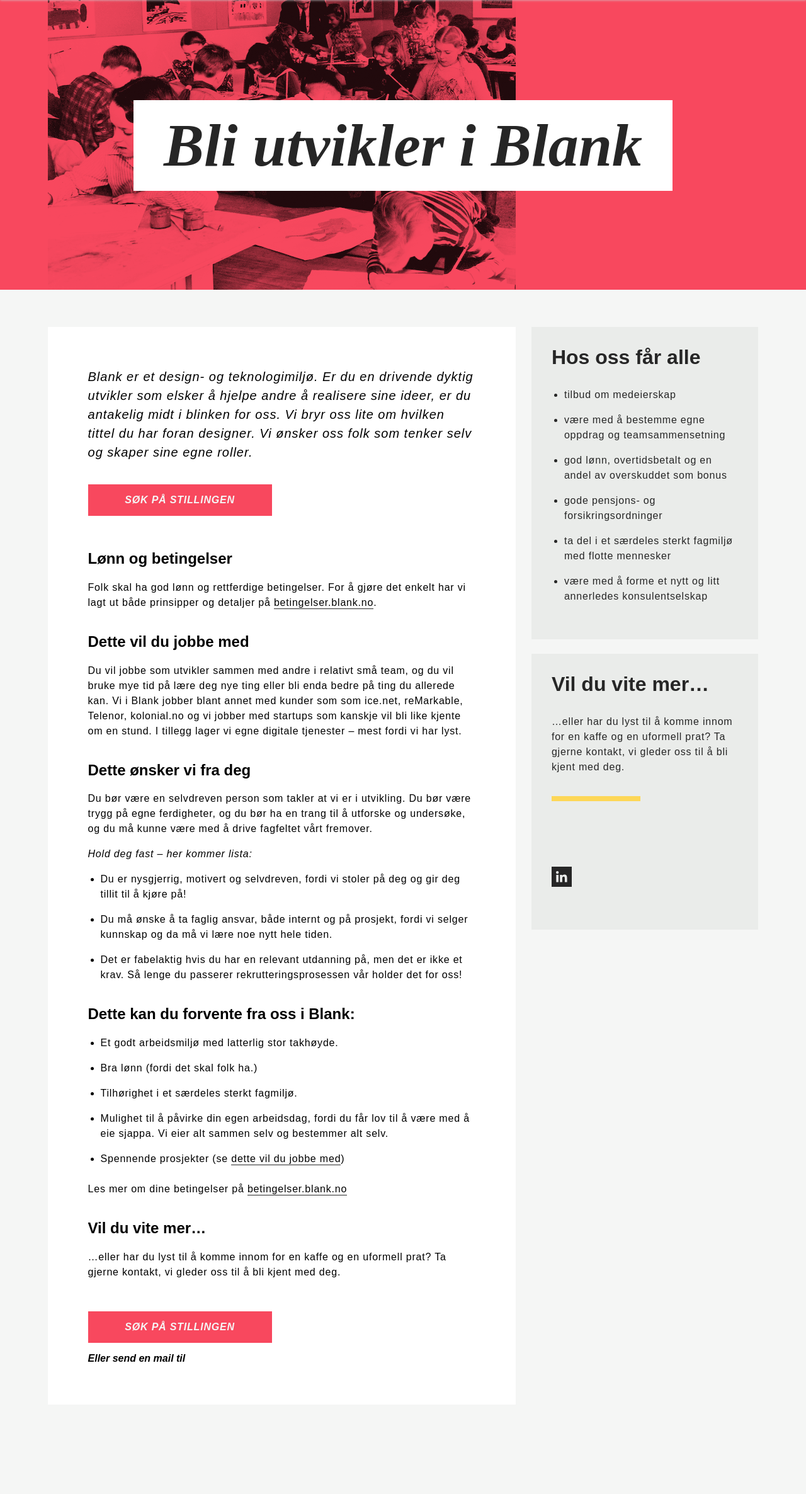
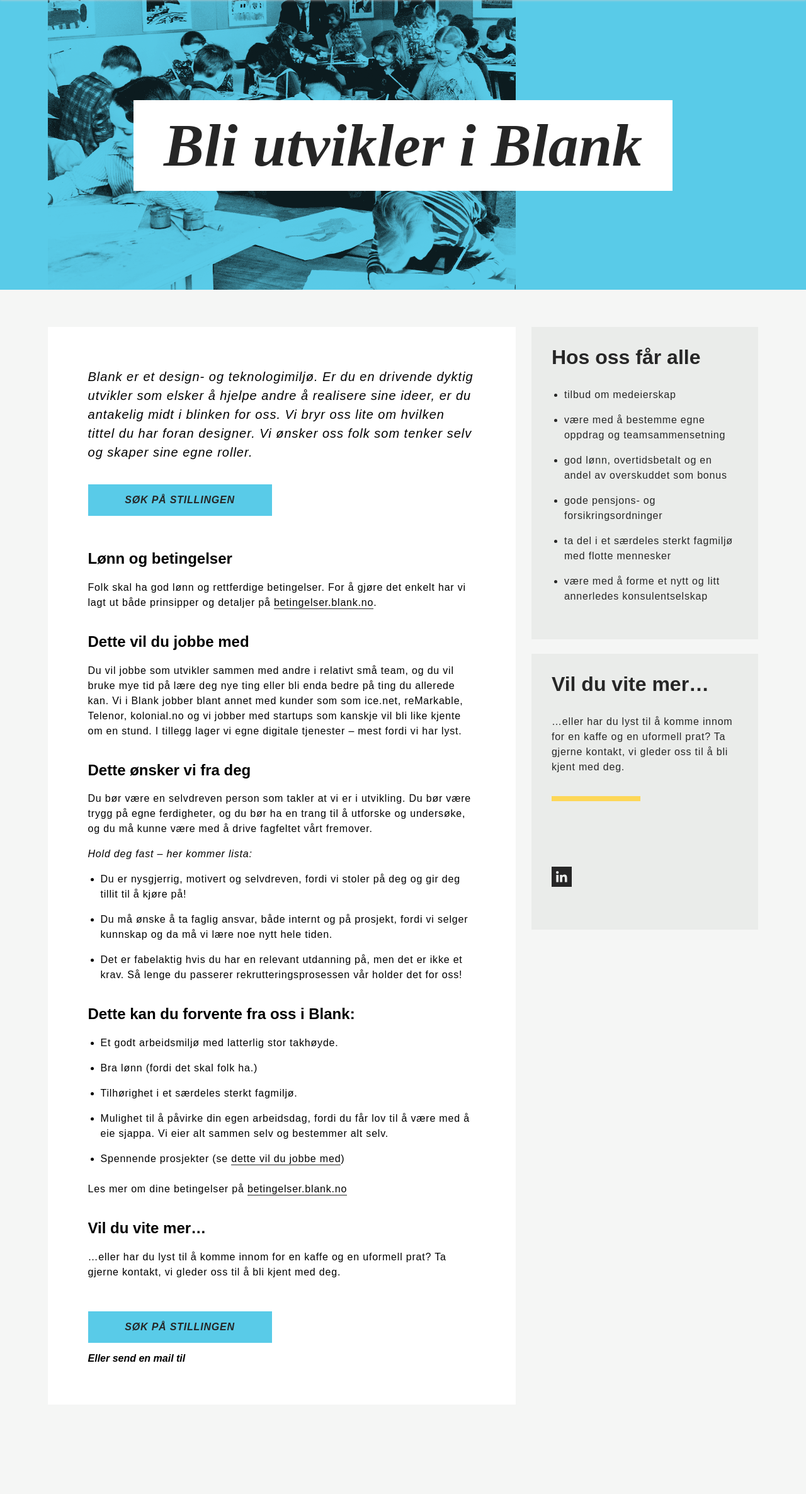
Before and after one commit to blankoslo/blankweb, a Django app: template web/templates/web/teknologi.html in a window 1280 px wide. Shown: the part 96-2468 px from the top of the page at 63% size. Run offline with Django 3.2, Linux system fonts and the light colour scheme; the template is opened without the code that fills it, so the values that code supplies are empty; some libraries are stand-ins or nearby versions.

Commit message:
Chang tech color to blue

```diff
--- a/web/templates/web/teknologi.html
+++ b/web/templates/web/teknologi.html
@@ -13,9 +13,9 @@
 {% endblock %}
 
 {% block intro %}
-<div class="full bgred">
+<div class="full bgblue">
   <div class="container hero">
-    <div class="twothirds bgred mobilefull left hero-design">
+    <div class="twothirds bgblue mobilefull left hero-design">
     </div>
     <div class="full hero-design-text">
       <h1 class="headingLarge">Bli utvikler i Blank</h1>
@@ -32,7 +32,7 @@
       <p class="lead">Blank er et design- og teknologimiljø. Er du en drivende dyktig utvikler som elsker å hjelpe andre å realisere sine ideer, er du antakelig midt i blinken for oss. Vi bryr oss lite om hvilken tittel du har foran designer. Vi ønsker oss folk som tenker selv og skaper sine egne roller.</p>
 
       <div class="apply">
-        <a class="button bgred half apply-button mobilefull" target="_blank" href="https://jobs.lever.co/blankoslo/d4fe3213-768c-4c9b-b9dc-1a1ee443b46e/apply">Søk på stillingen</a>
+        <a class="button bgblue half apply-button mobilefull" target="_blank" href="https://jobs.lever.co/blankoslo/d4fe3213-768c-4c9b-b9dc-1a1ee443b46e/apply">Søk på stillingen</a>
         <br>
       </div>
 
@@ -71,7 +71,7 @@
       </div>
 
       <div class="apply">
-        <a class="button bgred half apply-button mobilefull" target="_blank" href="https://jobs.lever.co/blankoslo/d4fe3213-768c-4c9b-b9dc-1a1ee443b46e/apply">Søk på stillingen</a>
+        <a class="button bgblue half apply-button mobilefull" target="_blank" href="https://jobs.lever.co/blankoslo/d4fe3213-768c-4c9b-b9dc-1a1ee443b46e/apply">Søk på stillingen</a>
         Eller send en mail til <a class="textlink" href="mailto:{{category.hiring_manager.email}}?subject=Jeg vil bli utvikler i blank!" >{{category.hiring_manager.email}}</a>
       </div>
 
```
